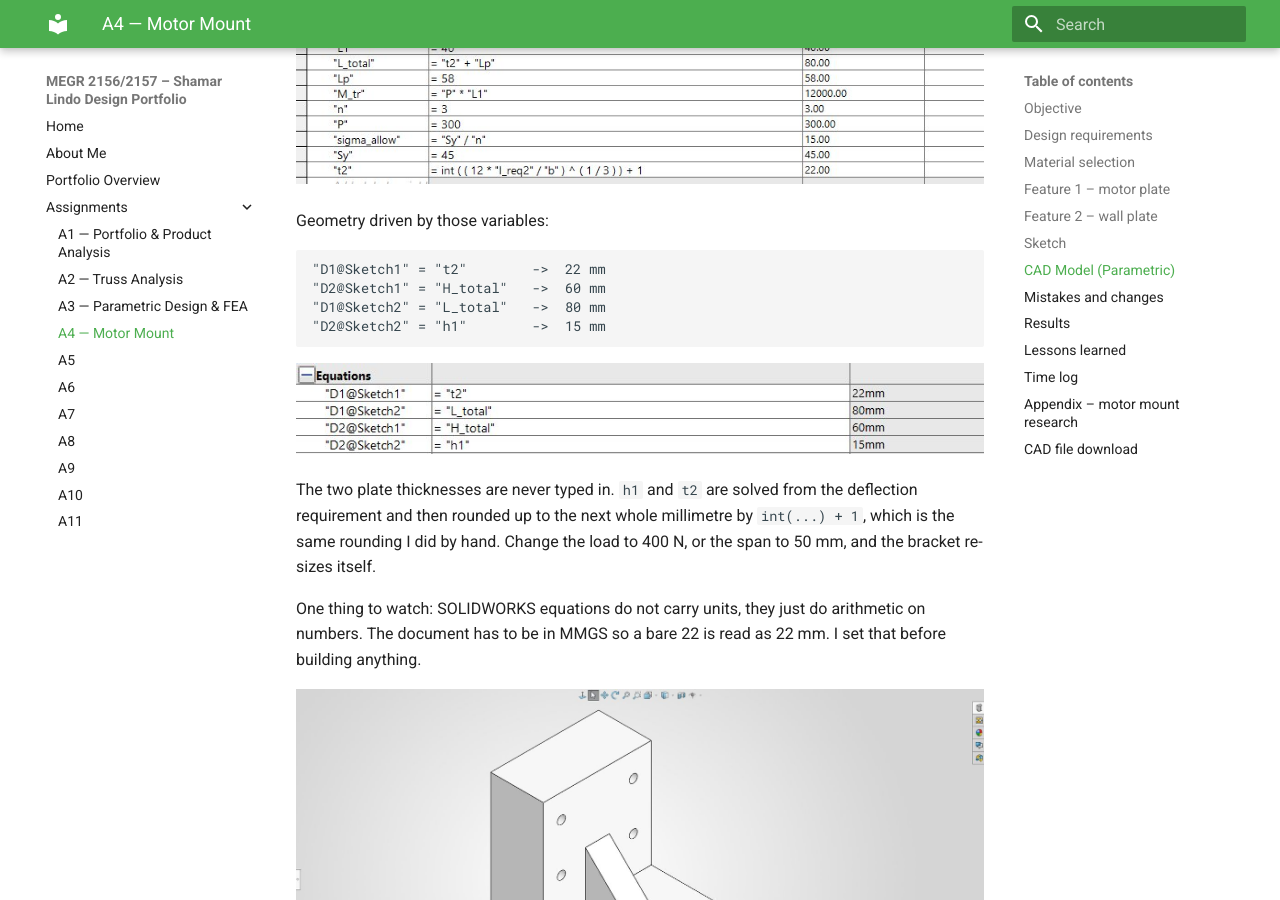
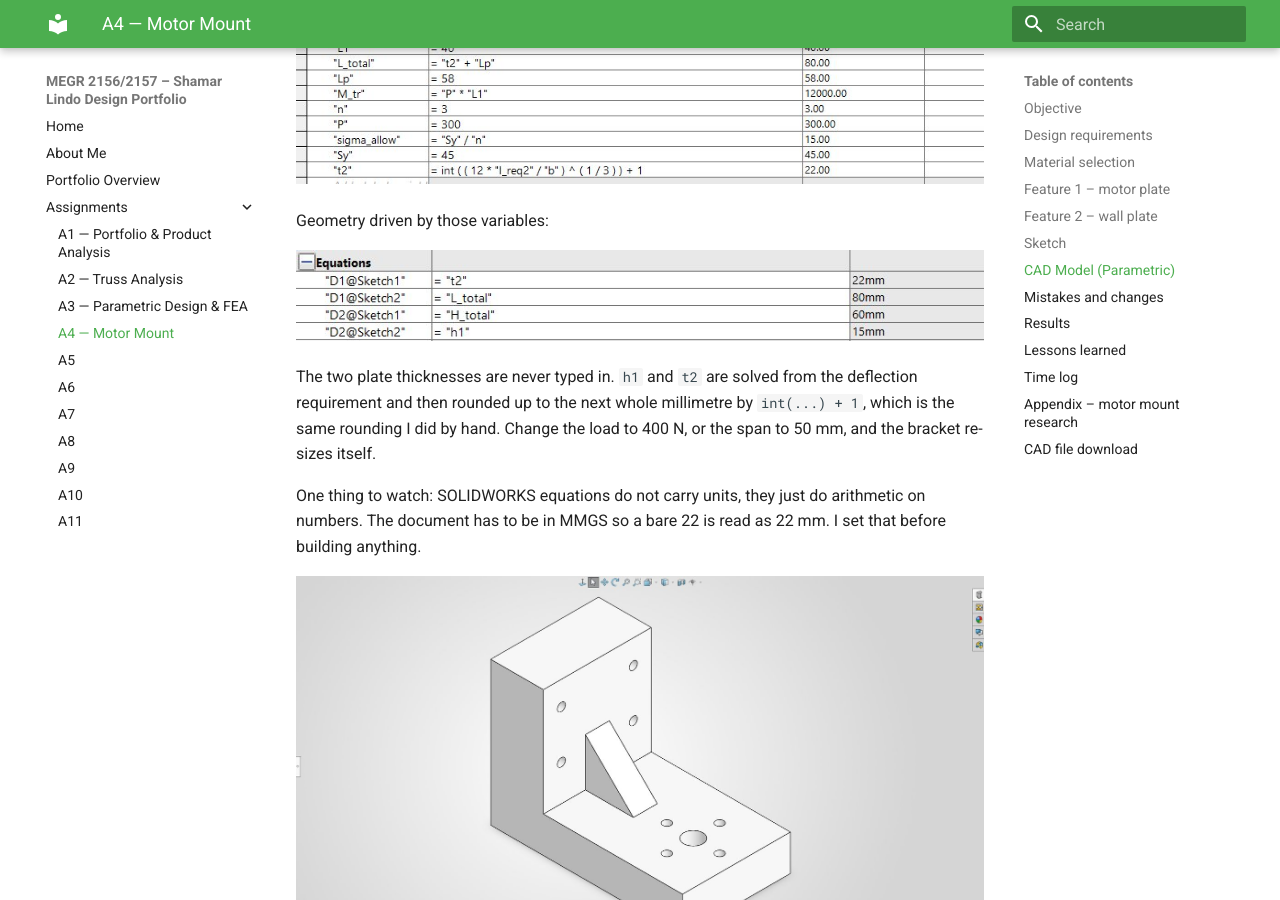
Before and after one commit to shamardlindo1/-megr2157-portfolio, an MkDocs documentation site: the page built from docs/assignments/A04/index.md, in a window 1280 px wide and 900 px high, scrolled down 19632 px. Built offline with MkDocs 1.6.1 and Material for MkDocs 9.7.7, drawn with Linux system fonts in a browser that asks for light colours; some of the changed text lies outside the part shown.

Commit message:
Update index.md

```diff
--- a/docs/assignments/A04/index.md
+++ b/docs/assignments/A04/index.md
@@ -221,10 +221,7 @@ Driven equations:
 
 Geometry driven by those variables:
 
-    "D1@Sketch1" = "t2"        ->  22 mm
-    "D2@Sketch1" = "H_total"   ->  60 mm
-    "D1@Sketch2" = "L_total"   ->  80 mm
-    "D2@Sketch2" = "h1"        ->  15 mm
+
 
 ![The dimensions driven by the variables](img/equations-driven.jpg)
 
```
Also changed, not shown: other parts of docs/assignments/A04/index.md (+1 -3 lines).
